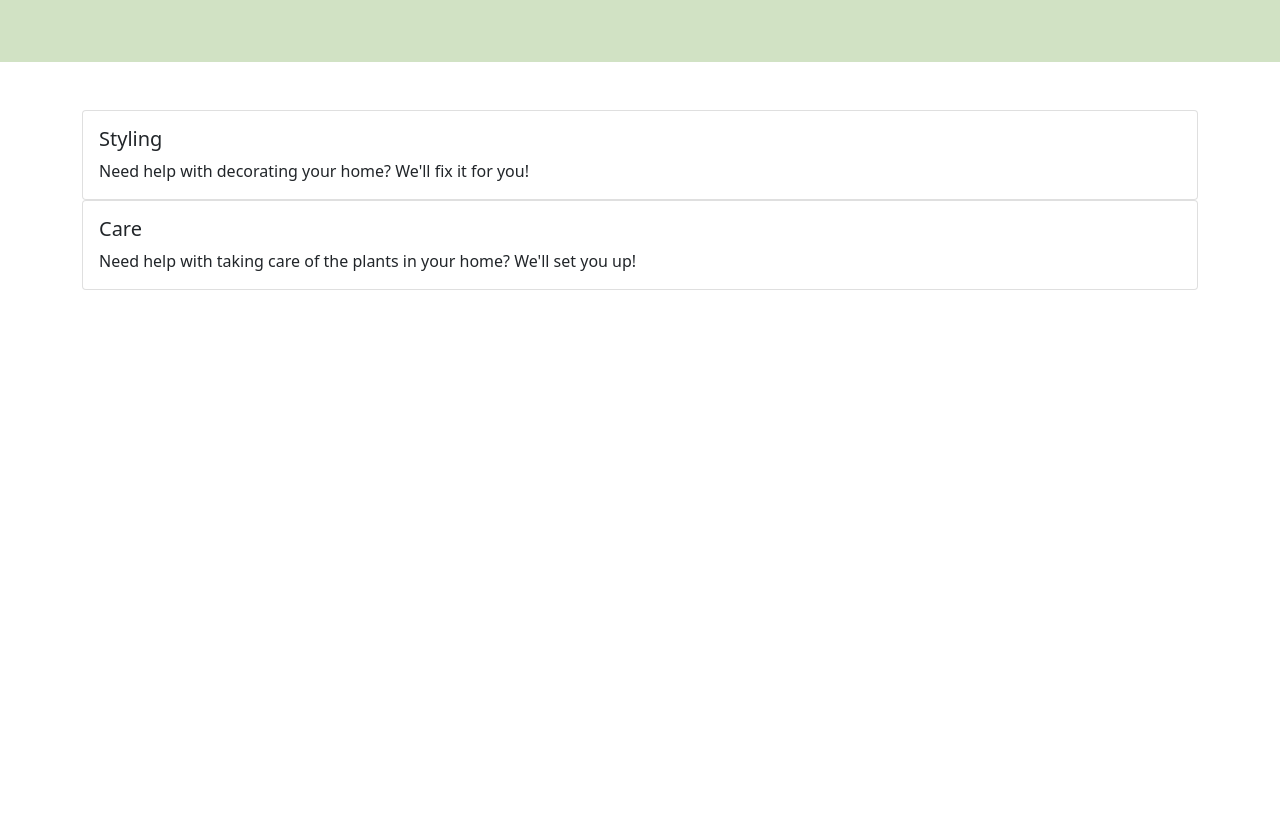
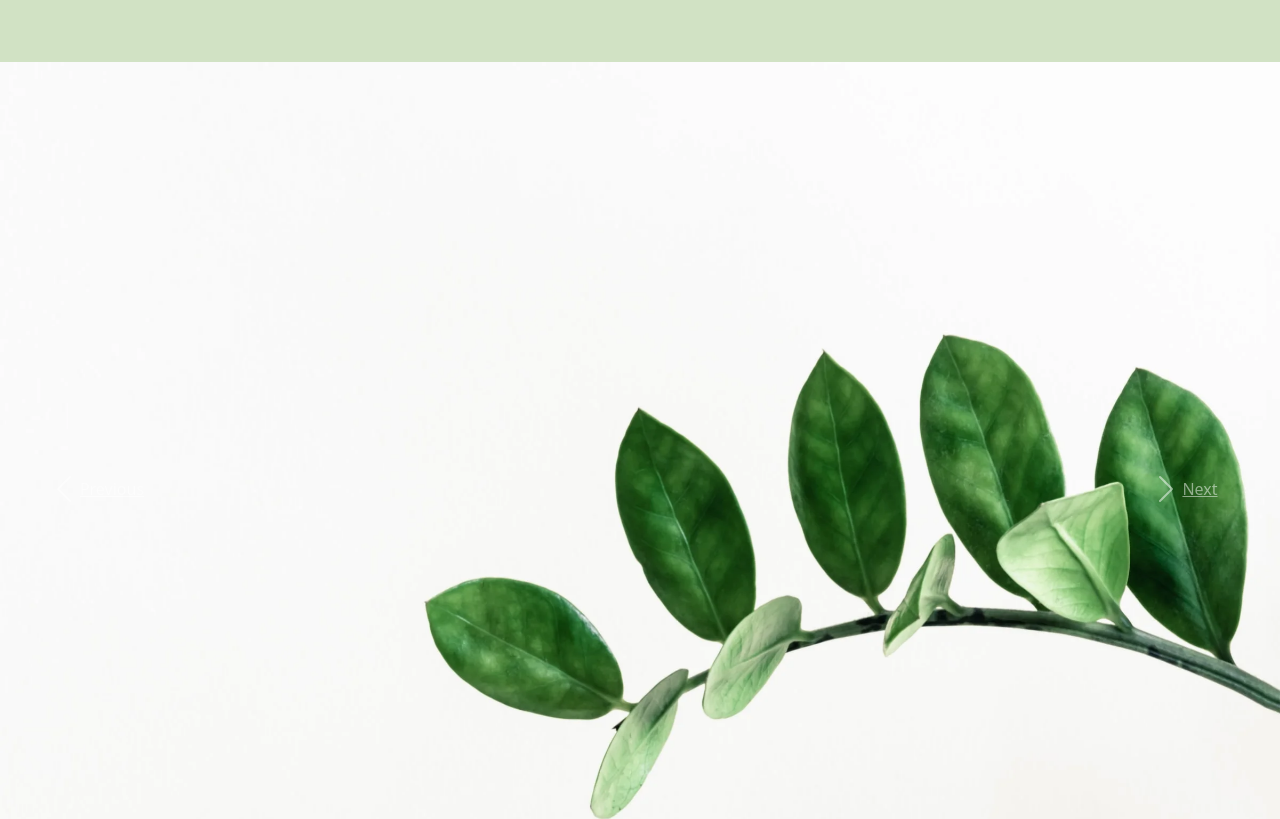
Before and after one commit to car0linb/Plants, a plain HTML site: page Pages/shop.html in a window 1280 px wide. Shown: the part 2748-3567 px from the top of the page. Before the commit the page ends 3086 px from the top, so only its background shows below. Drawn offline with nearby package versions, Linux system fonts and the light colour scheme.

Commit message:
added carousel

```diff
--- a/Pages/shop.html
+++ b/Pages/shop.html
@@ -156,9 +156,32 @@
  </div>
 </section>
 <section>
-
-  <!--carousel-->
-
+  <div id="carouselExampleIndicators" class="carousel slide" data-ride="carousel">
+    <ol class="carousel-indicators">
+      <li data-target="#carouselExampleIndicators" data-slide-to="0" class="active"></li>
+      <li data-target="#carouselExampleIndicators" data-slide-to="1"></li>
+      <li data-target="#carouselExampleIndicators" data-slide-to="2"></li>
+    </ol>
+    <div class="carousel-inner">
+      <div class="carousel-item active">
+        <img class="d-block w-100" src="../Images/carousel2.webp" alt="First slide">
+      </div>
+      <div class="carousel-item">
+        <img class="d-block w-100" src="../Images/carousel1.webp" alt="Second slide">
+      </div>
+      <div class="carousel-item">
+        <img class="d-block w-100" src="../Images/carousel3.webp" alt="Third slide">
+      </div>
+    </div>
+    <a class="carousel-control-prev" href="#carouselExampleIndicators" role="button" data-slide="prev">
+      <span class="carousel-control-prev-icon" aria-hidden="true"></span>
+      <span class="sr-only">Previous</span>
+    </a>
+    <a class="carousel-control-next" href="#carouselExampleIndicators" role="button" data-slide="next">
+      <span class="carousel-control-next-icon" aria-hidden="true"></span>
+      <span class="sr-only">Next</span>
+    </a>
+  </div>
 </section>
 
 
--- a/Styles/shop.css
+++ b/Styles/shop.css
@@ -87,3 +87,9 @@ header{
 .plants{
     background-color: #D1E2C4;
 }
+
+.carousel-item{
+    height: fit-content;
+
+
+}
```
Also changed, not shown: Images/carousel1.webp (added), Images/carousel2.webp (added), Images/carousel3.webp (added), Images/fiolficus.jpg (added), Images/monstera.jpg (added), Images/styling.webp (added), Images/styling2.webp (added), Images/succulents.jpg (added).
